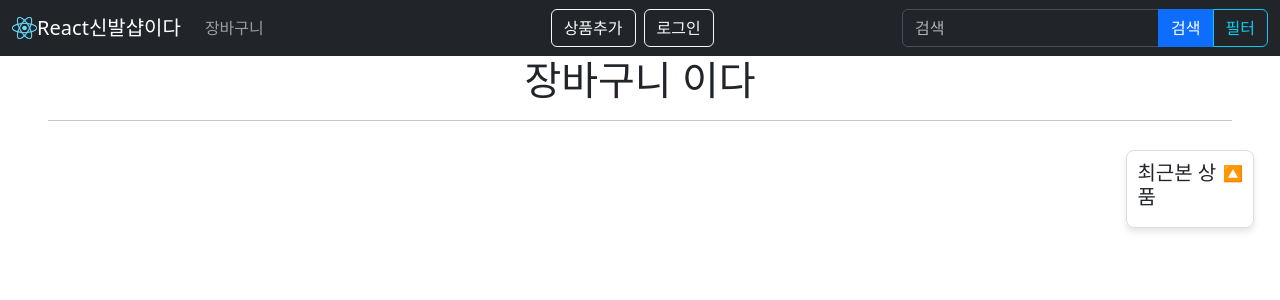
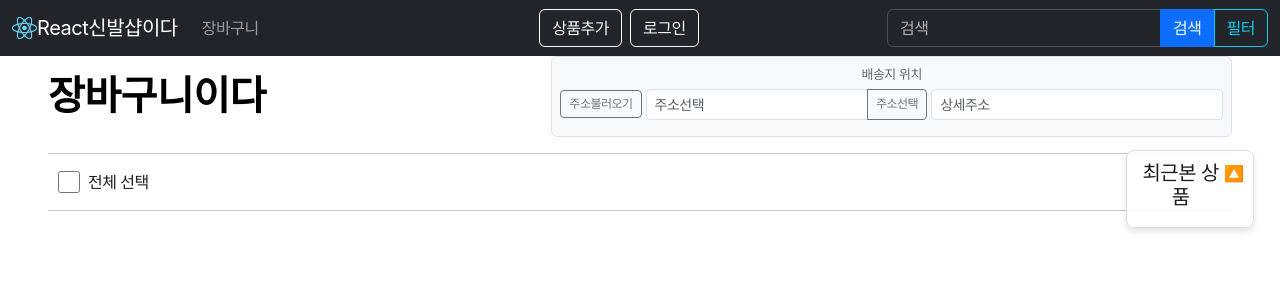
Before and after one commit to alsdudrj/react-project, a React (Vite) app: page /cart in a window 1280 px wide. Shown: the top 300 px of the page. Built offline with nearby package versions, Linux system fonts and the light colour scheme.

Commit message:
카트 체크박스까지 구현

```diff
--- a/package.json
+++ b/package.json
@@ -16,6 +16,7 @@
     "bootstrap": "^5.3.8",
     "react": "^19.2.0",
     "react-bootstrap": "^2.10.10",
+    "react-daum-postcode": "^3.2.0",
     "react-dom": "^19.2.0",
     "react-loading-skeleton": "^3.5.0",
     "react-redux": "^9.2.0",
--- a/src/App.css
+++ b/src/App.css
@@ -9,6 +9,45 @@ div {
 .header{
   position: relative;
   z-index: 10;
+}
+/*=======================================*/
+
+
+/* ====폰트설정==== */
+body, button, input, select, textarea, h1, h2, h3, h4, p, span {
+  font-family: -apple-system !important;
+  letter-spacing: -0.5px !important;
+}
+body {
+  margin: 0;
+  font-family: -apple-system, BlinkMacSystemFont, "Apple SD Gothic Neo",
+               "Malgun Gothic", "맑은 고딕", helvetica, sans-serif;
+  letter-spacing: -0.5px;
+  line-height: 1.5;
+  color: #1e1e23;
+  -webkit-font-smoothing: antialiased;
+  -moz-osx-font-smoothing: grayscale;
+}
+* {
+  font-family: inherit;
+  box-sizing: border-box;
+  letter-spacing: inherit;
+}
+button, input, select, textarea {
+  font-family: inherit;
+}
+h1, h2, h3, h4 {
+  font-weight: 700;
+  letter-spacing: -0.8px;
+  color: #000;
+}
+a {
+  text-decoration: none;
+  color: inherit;
+}
+.highlight-price {
+  font-weight: 800;
+  color: #f4361e;
 }
 /*=======================================*/
 
@@ -200,9 +239,9 @@ div {
 /*=======================================*/
 
 
-/* ====sticky 이동을 위한 height 속성추가==== */
+/* ====sidebar==== */
 .sidebar-wrapper{
-  height: 100%;
+  text-align: center;
 }
 /*=======================================*/
 
--- /dev/null
+++ b/src/hooks/KakaoAddress.jsx
@@ -0,0 +1,22 @@
+import { useState } from "react";
+
+export function useKakaoAddress() {
+    const [address, setAddress] = useState("");     // 주소 저장용 state
+    const [isOpen, setIsOpen] = useState(false);    // 모달 제어용 state
+
+    const handleAddress = (data) => {
+        let fullAddress = data.address;
+        let extraAddress = '';
+
+        if (data.addressType === 'R') {
+            if (data.bname !== '') extraAddress += data.bname;
+            if (data.buildingName !== '') extraAddress += (extraAddress !== '' ? `, ${data.buildingName}` : data.buildingName);
+            fullAddress += (extraAddress !== '' ? ` (${extraAddress})` : '');
+        }
+
+        setAddress(fullAddress);
+        setIsOpen(false);
+    };
+
+    return [handleAddress, address, isOpen, setIsOpen];
+};
--- a/src/routes/Cart.jsx
+++ b/src/routes/Cart.jsx
@@ -1,32 +1,144 @@
-import { Button, Card, Col, Container, Row } from "react-bootstrap";
+import { Button, Card, Col, Container, InputGroup, Modal, Row } from "react-bootstrap";
 import { useDispatch, useSelector } from "react-redux";
 import { useFadeAnimation } from "../hooks/FadeAnimation";
 import { addCount, deleteItem } from "../store/cart";
+import { useKakaoAddress } from "../hooks/KakaoAddress";
+import DaumPostcode from 'react-daum-postcode';
+import { useState } from "react";
 
 const Cart = () => {
-    let state = useSelector((state) => {return state}); //store.js에서 가져온 상품 데이터
+    let state = useSelector((state) => {return state});                      //store.js에서 가져온 상품 데이터
 
-    const [fade, setFade] = useFadeAnimation();         //애니메이션을 주기위한 Custom Hook
+    const [fade, setFade] = useFadeAnimation();                              //애니메이션을 주기위한 Custom Hook
+    const [handleAddress, address, isOpen, setIsOpen] = useKakaoAddress();   //카카오주소 목록 불러오기를 위한 Custom Hook
 
-    let dispatch = useDispatch();                       //state변경함수 사용을 위해 불러옴
+    const [checkItems, setCheckItems] = useState(state.cart.map(item => item.id)); //체크된 품목 ID요소 저장
+
+    let dispatch = useDispatch();                                            //state변경함수 사용을 위해 불러옴
+
+
+    /* ====================== */
+    /* ====체크박스 상태변경==== */
+    const handleSingleCheck = (checked, id) => {
+        if (checked) {
+            setCheckItems(prev => [...prev, id]);               //현재 체크id와 누른 체크id 합침
+        } else {
+            setCheckItems(checkItems.filter((v) => v !== id));  //체크 해제시 해제한 id 제외
+        }
+    };
+
+    /* ====================== */
+    /* ====체크박스 전체변경==== */
+    const handleAllCheck = (checked) => {
+        if (checked) {
+            const allItemId = state.cart.map(item => item.id);  //모든 id를 불러와서 넣음
+            setCheckItems(allItemId);
+        } else {
+            setCheckItems([]);                                  //체크 해제시 배열을 비움
+        }
+    };
+
+
+
 
 
     /* ================================= */
     /* =============JSX구간============= */
     return(
         <>
-            <Container fluid className={`start ${fade} px-5`}> {/* px-5로 양옆 여백 추가 */}
-                <h1 >장바구니 이다</h1>
+            <Container fluid className={`start ${fade} px-5`}>
+
+                {/*제목 및 주소 입력 영역*/}
+                <Row className="align-items-center mb-3">
+                    <Col>
+                        <h1 className="text-start m-0" style={{ fontWeight: '700' }}>장바구니이다</h1>
+                    </Col>
+                    <Col xs={12} md={8} lg={7}>
+                        <div className="address-box p-2 border rounded bg-light">
+                            <p className="mb-1" style={{ fontSize: '13px', color: '#666' }}>배송지 위치</p>
+                            <div className="d-flex align-items-center flex-nowrap gap-1 mb-2">
+                                <Button variant="outline-secondary" size="sm" style={{ whiteSpace: 'nowrap', fontSize: '12px', flexShrink: 0 }}>주소불러오기</Button>
+                                <InputGroup size="sm" style={{ flex: '1 1 auto', display: 'flex'}}>
+                                <input
+                                    type="text"
+                                    className="form-control form-control-sm bg-white"
+                                    value={address}
+                                    placeholder="주소선택"
+                                    readOnly
+                                /><Button variant="outline-secondary"
+                                    onClick={() => setIsOpen(true)}
+                                    style={{ whiteSpace: 'nowrap', fontSize: '12px', flexShrink: 0 }}
+                                >주소선택</Button>
+                                </InputGroup>
+                                <input
+                                    type="text"
+                                    className="form-control form-control-sm"
+                                    placeholder="상세주소"
+                                />
+                            </div>
+                        </div>
+                    </Col>
+                </Row>
                 <hr/>
+
+                {/*체크박스 영역*/}
+                <div className="d-flex align-items-center mb-3" style={{ paddingLeft: '10px' }}>
+                    <input
+                        type="checkbox"
+                        id="all-check"
+                        onChange={(e) => handleAllCheck(e.target.checked)}
+                        checked={
+                            checkItems.length === state.cart.length && state.cart.length !== 0
+                        }
+                        style={{
+                            width: '22px',
+                            height: '22px',
+                            cursor: 'pointer',
+                            accentColor: '#61DAFB'
+                        }}
+                    />
+                    <label
+                        htmlFor="all-check"
+                        className="ms-2 mb-0"
+                        style={{
+                            fontSize: '16px',
+                            fontWeight: '500',
+                            cursor: 'pointer',
+                            userSelect: 'none'
+                        }}
+                    >
+                        전체 선택
+                    </label>
+                </div>
+                <hr/>
+
+                {/*상품 카드 영역*/}
                 <div style={{ width: "80%" }}>
                     <div className="cart-grid">
                         {
                             state.cart.map((item, i) =>
-                                <Card style={{ width: '100%' }} key={i}>
+                                <>
+                                    <Card style={{ width: '100%', position: 'relative', overflow: 'hidden' }} key={i}>
+                                        <input
+                                            type="checkbox"
+                                            id="all-check"
+                                            checked={checkItems.includes(item.id)}
+                                            onChange={(e) => handleSingleCheck(e.target.checked, item.id)}
+                                            style={{
+                                                position: 'absolute',
+                                                top: '12px',
+                                                left: '12px',
+                                                zIndex: 10,
+                                                width: '22px',
+                                                height: '22px',
+                                                cursor: 'pointer',
+                                                accentColor: '#61DAFB'
+                                            }}
+                                        />
                                         <div className="cart-image-box">
                                             <img src={`https://codingapple1.github.io/shop/shoes${item.id + 1}.jpg`}/>
                                         </div>
-                                    <Card.Body className="text-center p-2">
+                                        <Card.Body className="text-center p-2 d-flex flex-column">
                                             <Card.Title>{item.name}</Card.Title>
                                             <Card.Text>{item.content}</Card.Text>
                                             <div className="d-flex justify-content-center align-items-center gap-2 mb-3">
@@ -40,17 +152,28 @@ const Cart = () => {
                                                     }}
                                                 />
                                             </div>
-                                        <div className="d-flex justify-content-center gap-2">
+                                            <div className="d-flex justify-content-center gap-2 mt-auto">
                                                 <Button variant="outline-danger" onClick={() => dispatch(deleteItem(item.id))}>제거</Button>
                                                 <Button variant="outline-primary">구매</Button>
                                             </div>
                                         </Card.Body>
                                     </Card>
+                                </>
                             )
                         }
                     </div>
                 </div>
             </Container>
+
+            {/* 주소 검색 모달 */}
+            <Modal show={isOpen} onHide={() => setIsOpen(false)}>
+                <Modal.Header closeButton>
+                    <Modal.Title>주소 검색</Modal.Title>
+                </Modal.Header>
+                <Modal.Body>
+                    <DaumPostcode onComplete={handleAddress} />
+                </Modal.Body>
+            </Modal>
         </>
     );
 }
```
Also changed, not shown: src/index.css (line endings or trailing spaces), 1 other file (tests, documents, lock files or other folders). Lines whose indentation alone changed are shown as unchanged.
